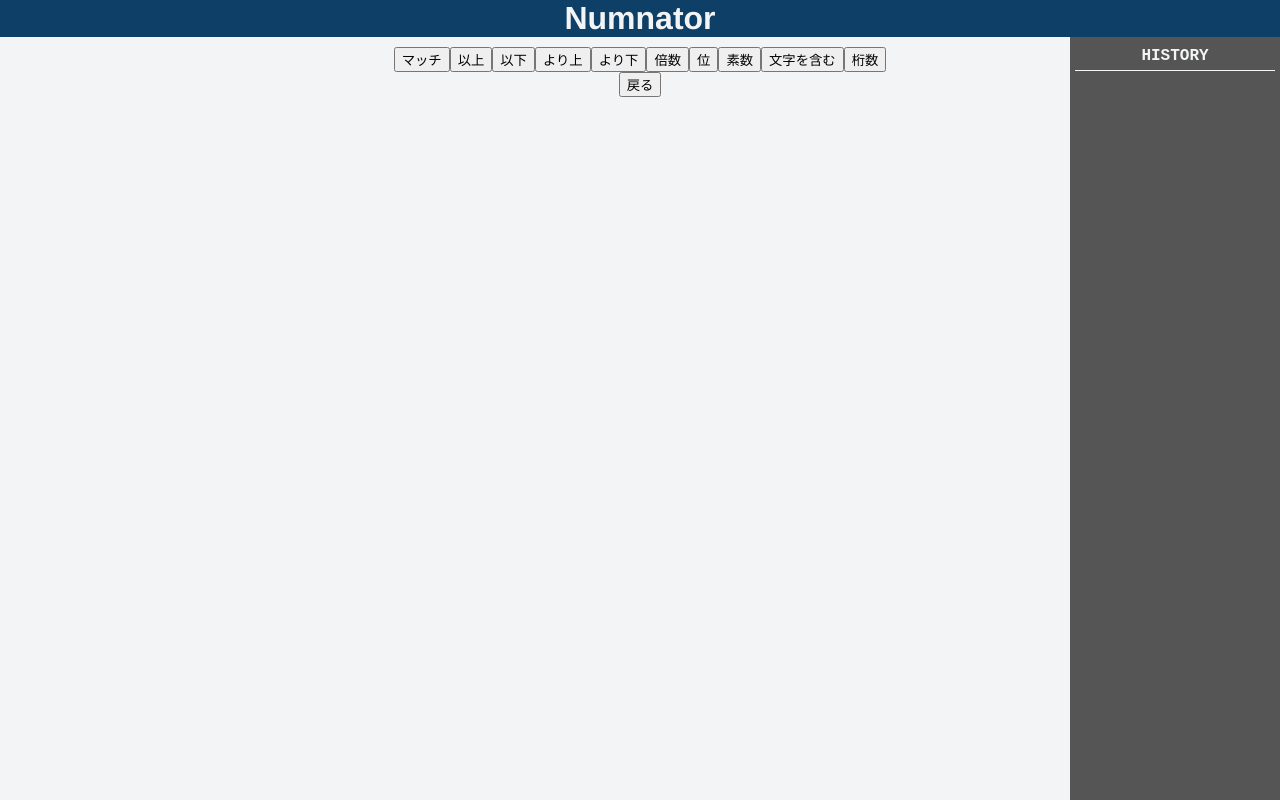
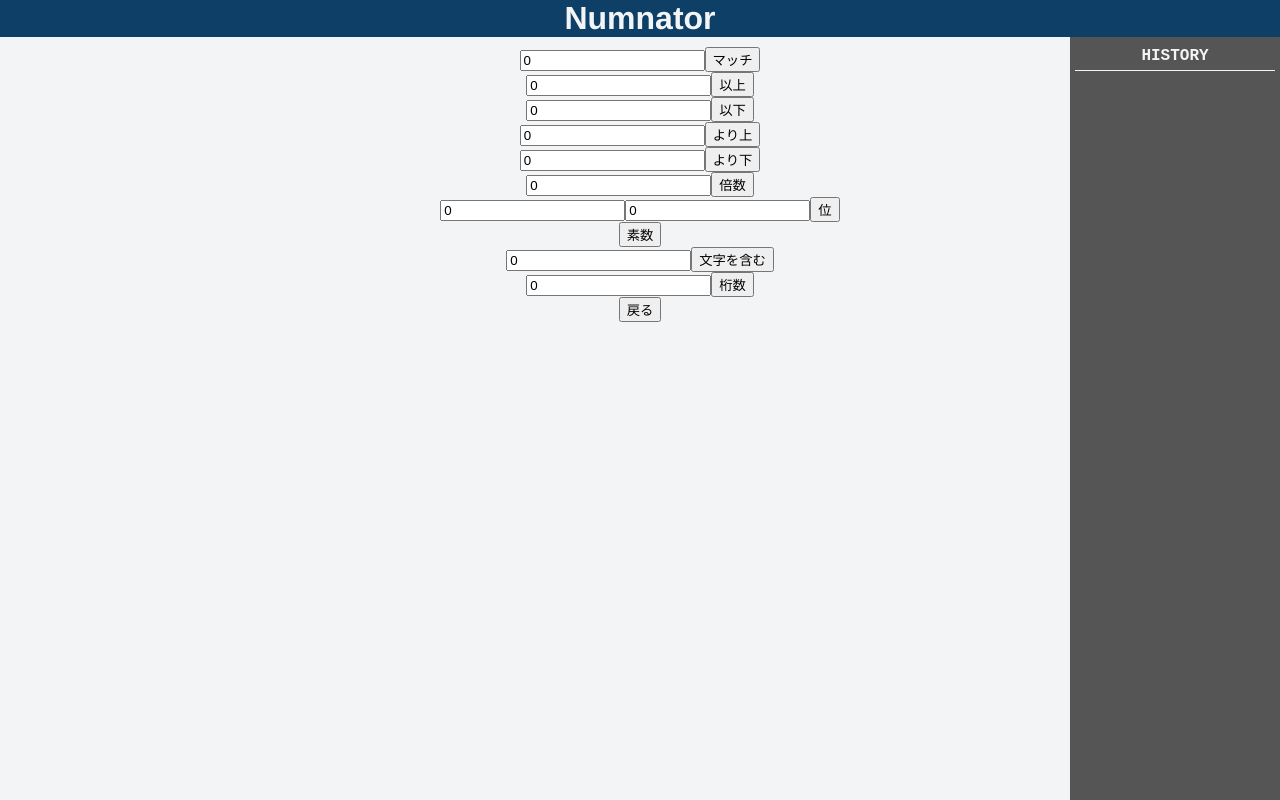
Before and after one commit to ishi720/numnator, a Vue app: page /play in a window 1280 px wide. Built offline with nearby package versions, Linux system fonts and the light colour scheme.

Commit message:
各種inputタグ作成

```diff
--- a/src/views/Play.vue
+++ b/src/views/Play.vue
@@ -1,16 +1,46 @@
 <template>
   <div class="play">
     <div>
-      <button @click="questionMatch(10)">マッチ</button>
-      <button @click="questionOrMore(50)">以上</button>
-      <button @click="questionOrLess(15)">以下</button>
-      <button @click="questionAbove(20)">より上</button>
-      <button @click="questionBelow(55)">より下</button>
-      <button @click="questionDivided(3)">倍数</button>
-      <button @click="questionPlace(10,2)">位</button>
-      <button @click="questionPrimeNumber()">素数</button>
-      <button @click="questionContainsChara(5)">文字を含む</button>
-      <button @click="questionNumberOfDigits(1)">桁数</button>
+      <div>
+        <input type="number" v-model.number="matchParam">
+        <button @click="questionMatch()">マッチ</button>
+      </div>
+      <div>
+        <input type="number" v-model.number="orMoreParam">
+        <button @click="questionOrMore()">以上</button>
+      </div>
+      <div>
+        <input type="number" v-model.number="orLessParam">
+        <button @click="questionOrLess()">以下</button>
+      </div>
+      <div>
+        <input type="number" v-model.number="aboveParam">
+        <button @click="questionAbove()">より上</button>
+      </div>
+      <div>
+        <input type="number" v-model.number="belowParam">
+        <button @click="questionBelow(55)">より下</button>
+      </div>
+      <div>
+        <input type="number" v-model.number="dividedParam">
+        <button @click="questionDivided()">倍数</button>
+      </div>
+      <div>
+        <input type="number" v-model.number="placeParam1">
+        <input type="number" v-model.number="placeParam2">
+        <button @click="questionPlace()">位</button>
+      </div>
+      <div>
+        <button @click="questionPrimeNumber()">素数</button>
+      </div>
+      <div>
+        <input type="number" v-model.number="containsCharaParam">
+        <button @click="questionContainsChara()">文字を含む</button>
+      </div>
+      <div>
+        <input type="number" v-model.number="numberOfDigitsParam">
+        <button @click="questionNumberOfDigits()">桁数</button>
+      </div>
     </div>
 
     <HistoryItem v-bind:history="Numnator.history" />
@@ -33,47 +63,57 @@ export default {
     return {
       upperRange: Number(this.$route.query['upperRange']),
       Numnator: "",
+      matchParam: 0,
+      orMoreParam: 0,
+      orLessParam: 0,
+      aboveParam: 0,
+      belowParam: 0,
+      dividedParam: 0,
+      placeParam1: 0,
+      placeParam2: 0,
+      containsCharaParam: 0,
+      numberOfDigitsParam: 0
     }
   },
   components: {
     HistoryItem
   },
-  created : function() {
+  created: function() {
     this.initialize();
   },
   methods: {
     initialize() {
       this.Numnator = new Numnator(this.upperRange);
     },
-    questionMatch(x) {
-      this.Numnator.questionMatch(x);
+    questionMatch() {
+      this.Numnator.questionMatch(this.matchParam);
     },
-    questionOrMore(x) {
-      this.Numnator.questionOrMore(x);
+    questionOrMore() {
+      this.Numnator.questionOrMore(this.orMoreParam);
     },
-    questionOrLess(x) {
-      this.Numnator.questionOrLess(x);
+    questionOrLess() {
+      this.Numnator.questionOrLess(this.orLessParam);
     },
-    questionAbove(x) {
-      this.Numnator.questionAbove(x);
+    questionAbove() {
+      this.Numnator.questionAbove(this.aboveParam);
     },
-    questionBelow(x) {
-      this.Numnator.questionBelow(x);
+    questionBelow() {
+      this.Numnator.questionBelow(this.belowParam);
     },
-    questionDivided(x) {
-      this.Numnator.questionDivided(x);
+    questionDivided() {
+      this.Numnator.questionDivided(this.dividedParam);
     },
-    questionPlace(p,x) {
-      this.Numnator.questionPlace(p,x);
+    questionPlace() {
+      this.Numnator.questionPlace(this.placeParam1,this.placeParam2);
     },
     questionPrimeNumber() {
       this.Numnator.questionPrimeNumber();
     },
-    questionContainsChara(x) {
-      this.Numnator.questionContainsChara(x);
+    questionContainsChara() {
+      this.Numnator.questionContainsChara(this.containsCharaParam);
     },
-    questionNumberOfDigits(x) {
-      this.Numnator.questionNumberOfDigits(x);
+    questionNumberOfDigits() {
+      this.Numnator.questionNumberOfDigits(this.numberOfDigitsParam);
     }
   }
 };
```
